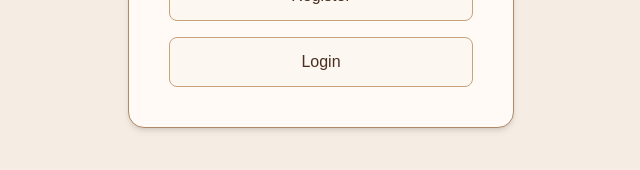
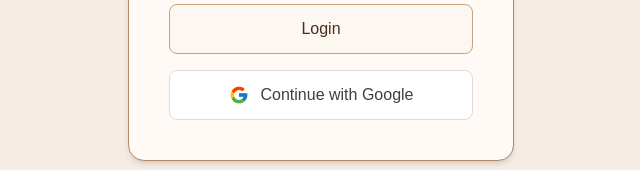
Before and after one commit to Domceee/Gira, a Next.js app in the folder frontend/: page / in a window 1280 px wide. Shown: the part 481-651 px from the top of the page, without its empty margins (319-959 px from the left). Built offline with nearby package versions, Linux system fonts and the light colour scheme; no server answers.

Commit message:
google login added

```diff
--- a/frontend/app/login/page.tsx
+++ b/frontend/app/login/page.tsx
@@ -84,9 +84,16 @@ export default function LoginPage() {
               onClick={() => {
                 window.location.href = `${process.env.NEXT_PUBLIC_API_URL}/auth/google/login`;
               }}
-              className="w-full rounded-xl border-2 border-[#4285F4] bg-[#4285F4] px-4 py-3 text-sm font-bold text-white transition hover:scale-[1.01] hover:bg-[#357ae8]"
+              className="flex w-full items-center justify-center gap-3 rounded-lg border border-[#c8a27a] bg-[#fdf7f2] px-6 py-3 font-medium text-[#4b2e1f] transition hover:-translate-y-1 hover:shadow"
             >
-              Continue with Google
+              <svg className="h-5 w-5 shrink-0" viewBox="0 0 48 48" aria-hidden="true">
+                <path fill="#FFC107" d="M43.611 20.083H42V20H24v8h11.303C33.654 32.657 29.233 36 24 36c-6.627 0-12-5.373-12-12s5.373-12 12-12c3.059 0 5.842 1.154 7.961 3.039l5.657-5.657C34.046 6.053 29.27 4 24 4 12.955 4 4 12.955 4 24s8.955 20 20 20 20-8.955 20-20c0-1.341-.138-2.65-.389-3.917z" />
+                <path fill="#FF3D00" d="M6.306 14.691l6.571 4.819C14.655 16.108 19.001 12 24 12c3.059 0 5.842 1.154 7.961 3.039l5.657-5.657C34.046 6.053 29.27 4 24 4c-7.682 0-14.344 4.337-17.694 10.691z" />
+                <path fill="#4CAF50" d="M24 44c5.166 0 9.86-1.977 13.409-5.192l-6.19-5.238C29.144 35.091 26.679 36 24 36c-5.212 0-9.62-3.317-11.283-7.946l-6.522 5.025C9.505 39.556 16.227 44 24 44z" />
+                <path fill="#1976D2" d="M43.611 20.083H42V20H24v8h11.303a12.05 12.05 0 0 1-4.084 5.571h.003l6.19 5.238C36.971 39.205 44 34 44 24c0-1.341-.138-2.65-.389-3.917z" />
+              </svg>
+
+              <span>Continue with Google</span>
             </button>
 
             {error && (
--- a/frontend/app/page.tsx
+++ b/frontend/app/page.tsx
@@ -39,6 +39,21 @@ export default function Home() {
           >
             Login
           </Link>
+
+          <Link
+            href={`${process.env.NEXT_PUBLIC_API_URL}/auth/google/login`}
+            className="block w-full rounded-lg border border-[#dadce0] bg-white px-6 py-3 font-medium text-[#3c4043] transition hover:bg-[#f8f9fa] hover:shadow"
+          >
+            <span className="flex items-center justify-center gap-3">
+              <svg className="h-5 w-5 shrink-0" viewBox="0 0 48 48" aria-hidden="true">
+                <path fill="#FFC107" d="M43.611 20.083H42V20H24v8h11.303C33.654 32.657 29.233 36 24 36c-6.627 0-12-5.373-12-12s5.373-12 12-12c3.059 0 5.842 1.154 7.961 3.039l5.657-5.657C34.046 6.053 29.27 4 24 4 12.955 4 4 12.955 4 24s8.955 20 20 20 20-8.955 20-20c0-1.341-.138-2.65-.389-3.917z" />
+                <path fill="#FF3D00" d="M6.306 14.691l6.571 4.819C14.655 16.108 19.001 12 24 12c3.059 0 5.842 1.154 7.961 3.039l5.657-5.657C34.046 6.053 29.27 4 24 4c-7.682 0-14.344 4.337-17.694 10.691z" />
+                <path fill="#4CAF50" d="M24 44c5.166 0 9.86-1.977 13.409-5.192l-6.19-5.238C29.144 35.091 26.679 36 24 36c-5.212 0-9.62-3.317-11.283-7.946l-6.522 5.025C9.505 39.556 16.227 44 24 44z" />
+                <path fill="#1976D2" d="M43.611 20.083H42V20H24v8h11.303a12.05 12.05 0 0 1-4.084 5.571h.003l6.19 5.238C36.971 39.205 44 34 44 24c0-1.341-.138-2.65-.389-3.917z" />
+              </svg>
+              <span>Continue with Google</span>
+            </span>
+          </Link>
         </div>
       </div>
     </div>
```
Also changed, not shown: 2 other files (tests, documents, lock files or other folders).
